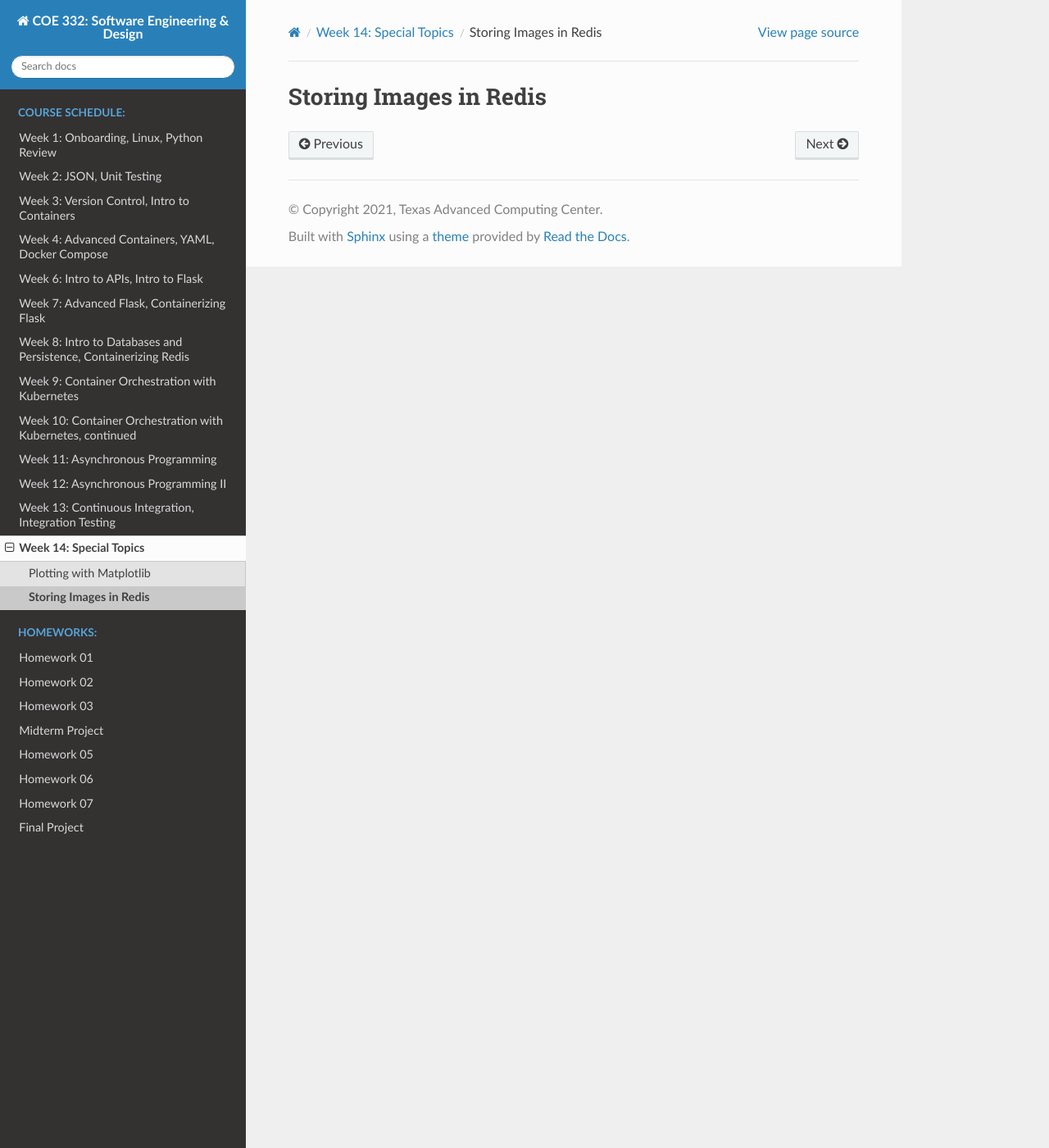
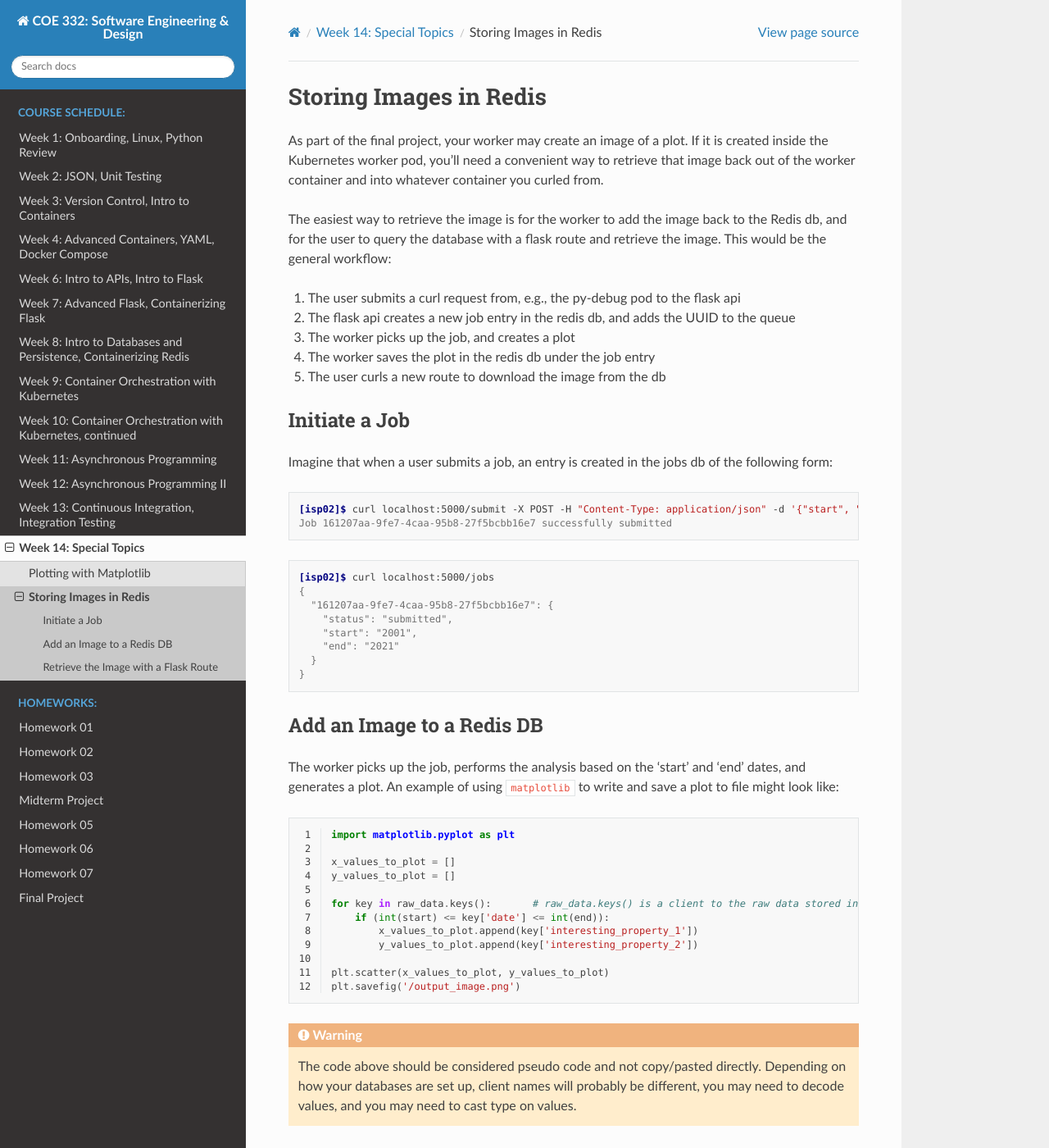
Before and after one commit to TACC/coe-332-sp21, a Sphinx documentation site: the page built from docs/week14/redis_images.rst, in a window 1280 px wide and 1400 px high. Shown: the whole window at 82% size. Built offline with Sphinx 7.4.7 and the Read the Docs theme 2.0.0, drawn with Linux system fonts in a browser that asks for light colours; some of the changed text lies outside the part shown.

Commit message:
added part on handling images in a redis db

```diff
--- a/docs/week14/redis_images.rst
+++ b/docs/week14/redis_images.rst
@@ -1,2 +1,151 @@
 Storing Images in Redis
 =======================
+
+As part of the final project, your worker may create an image of a plot. If it
+is created inside the Kubernetes worker pod, you'll need a convenient way to
+retrieve that image back out of the worker container and into whatever container
+you curled from.
+
+The easiest way to retrieve the image is for the worker to add the image back
+to the Redis db, and for the user to query the database with a flask route and
+retrieve the image. This would be the general workflow:
+
+
+1. The user submits a curl request from, e.g., the py-debug pod to the flask api
+2. The flask api creates a new job entry in the redis db, and adds the UUID to the queue
+3. The worker picks up the job, and creates a plot
+4. The worker saves the plot in the redis db under the job entry
+5. The user curls a new route to download the image from the db
+
+
+
+Initiate a Job
+--------------
+
+Imagine that when a user submits a job, an entry is created in the jobs db of the
+following form:
+
+.. code-block:: console
+
+   [isp02]$ curl localhost:5000/submit -X POST -H "Content-Type: application/json" -d '{"start", "2001", "end": "2021"}'
+   Job 161207aa-9fe7-4caa-95b8-27f5bcbb16e7 successfully submitted
+
+
+.. code-block:: console
+
+   [isp02]$ curl localhost:5000/jobs
+   {
+     "161207aa-9fe7-4caa-95b8-27f5bcbb16e7": {
+       "status": "submitted",
+       "start": "2001",
+       "end": "2021"
+     }
+   }
+
+Add an Image to a Redis DB
+--------------------------
+
+The worker picks up the job, performs the analysis based on the 'start' and
+'end' dates, and generates a plot. An example of using ``matplotlib`` to write
+and save a plot to file might look like:
+
+
+.. code-block:: python3
+   :linenos:
+
+   import matplotlib.pyplot as plt
+
+   x_values_to_plot = []
+   y_values_to_plot = []
+
+   for key in raw_data.keys():       # raw_data.keys() is a client to the raw data stored in redis
+       if (int(start) <= key['date'] <= int(end)):
+           x_values_to_plot.append(key['interesting_property_1'])
+           y_values_to_plot.append(key['interesting_property_2'])
+
+   plt.scatter(x_values_to_plot, y_values_to_plot)
+   plt.savefig('/output_image.png')
+
+
+.. warning::
+
+   The code above should be considered pseudo code and not copy/pasted directly.
+   Depending on how your databases are set up, client names will probably be
+   different, you may need to decode values, and you may need to cast type on
+   values.
+
+
+Now that an image has been generated, consider the following code that will open up
+the image and add it to the Redis db:
+
+.. code-block:: python3
+   :linenos:
+
+    with open('/output_image.png', 'rb') as f:
+        img = f.read()
+
+    rd.hset(jobid, 'image', img)
+    rd.hset(jobid, 'status', 'finished')
+
+
+.. note::
+
+   If anyone has a way to get the png file out of the Matplotlib object without
+   saving to file, please share!
+
+
+Retrieve the Image with a Flask Route
+-------------------------------------
+
+Now that the image has been added back to the jobs database, you can expect this
+type of data structure to exist:
+
+
+.. code-block:: console
+
+   {
+     "161207aa-9fe7-4caa-95b8-27f5bcbb16e7": {
+       "status": "finished",
+       "start": "2001",
+       "end": "2021",
+       "image": <binary image data>
+     }
+   }
+
+It would not be a good idea to show that binary image data with the rest of the
+text output when querying a ``/jobs`` route - it would look like a bunch of
+random characters. Rather, write a new route to download just the image given the
+job ID:
+
+.. code-block:: python3
+   :linenos:
+
+   from flask import Flask, request, send_file
+
+   @app.route('/download/<jobid>', methods=['GET'])
+   def download(jobid):
+       path = f'/app/{jobid}.png'
+       with open(path, 'wb') as f:
+           f.write(rd.hget(jobid, 'image'))
+       return send_file(path, mimetype='image/png', as_attachment=True)
+
+
+Flask has a method called 'send_file' which can return a local file, in this
+case meaning a file that is saved inside the Flask container. So first, open
+a file handle to save the image file inside the Flask container, then return
+the image as ``mimetype='image/png'``.
+
+The setup above will print the binary code to the console, so the user should
+redirect the output to file like:
+
+.. code-block:: console
+
+   [isp02]$ curl localhost:5000/download/161207aa-9fe7-4caa-95b8-27f5bcbb16e7  > output.png
+   [isp02]$ ls
+   output.png
+
+
+.. note::
+
+   If anyone has a way to download the image to file automatically without
+   redirecting to file, please share!
```
